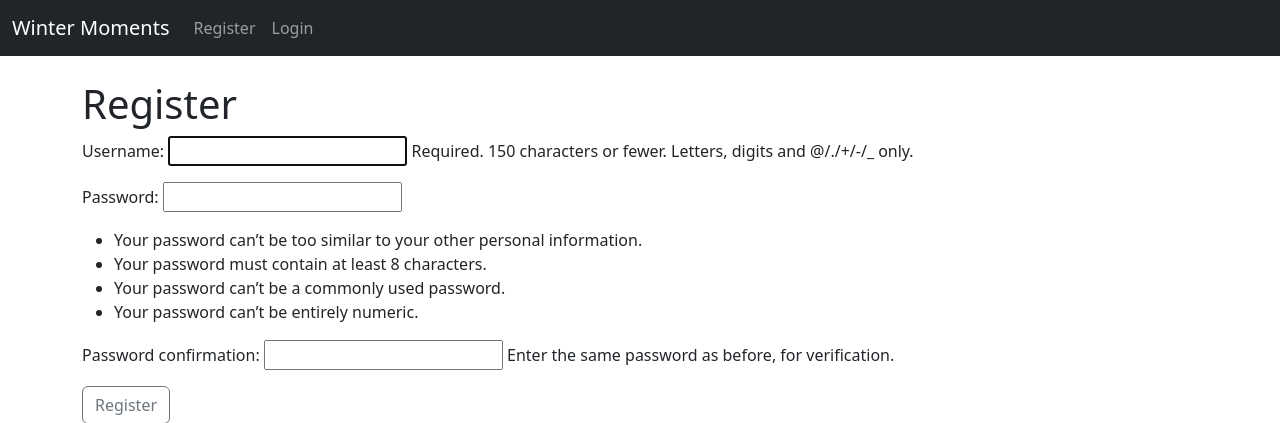
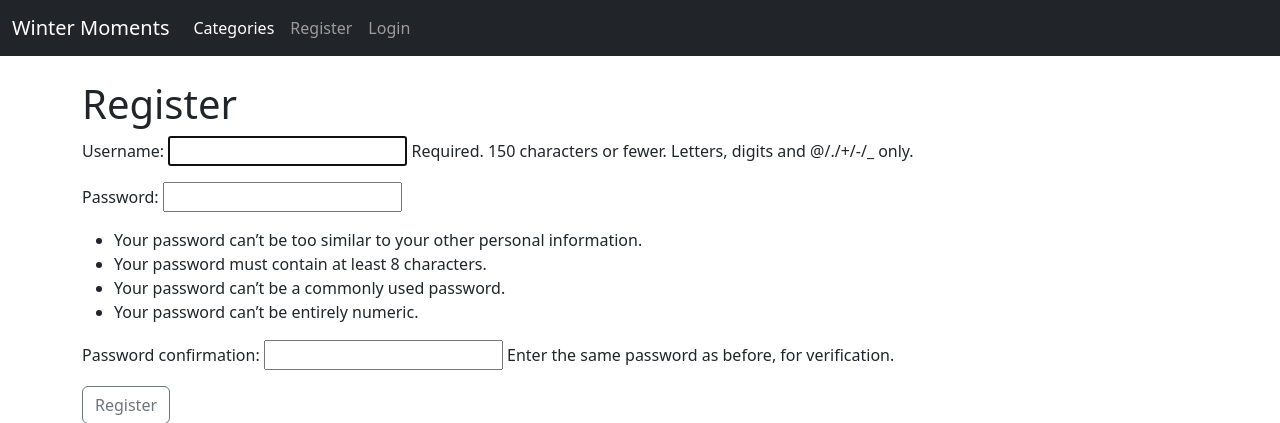
Before and after one commit to funkybeppe/winter-moments, a Django app: a page that uses templates/base.html in a window 1280 px wide. Shown: the top 423 px of the page. Run offline with Django 3.2, Linux system fonts and the light colour scheme; some libraries are stand-ins or nearby versions.

Commit message:
add category list page link

```diff
--- a/templates/base.html
+++ b/templates/base.html
@@ -44,6 +44,12 @@
 
             </ul>
           </li>
+          {% else %}
+
+          <li class="nav-item">
+            <a class="nav-link active" aria-current="page" href="{% url 'category-list' %}">Categories</a>
+          </li>
+
           {% endif %}
 
           {% if user.is_authenticated %}
```
